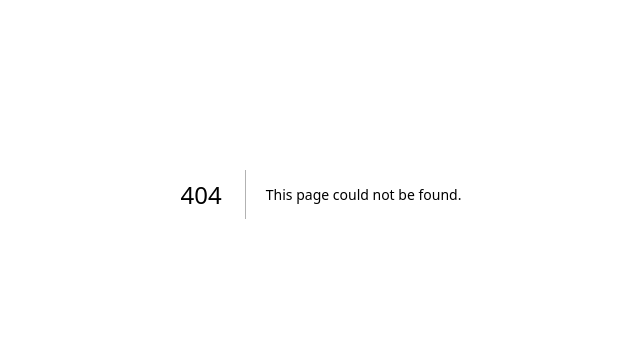
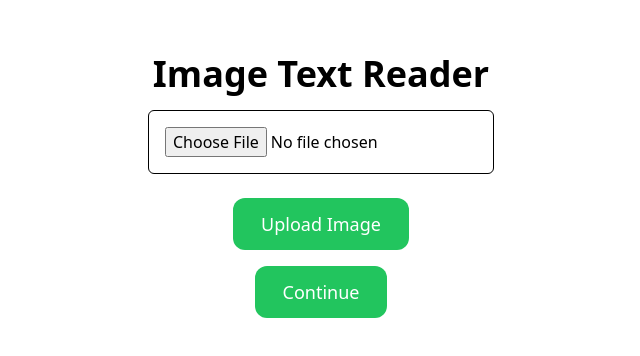
Before and after one commit to anubhav-aryan/accenture, a Next.js app in the folder frontend/: page /readtext in a window 1280 px wide. Before the commit this address had no page. Shown: the part 206-562 px from the top of the page, without its empty margins (319-959 px from the left). Built offline with nearby package versions, Linux system fonts and the light colour scheme.

Commit message:
feat: read text functionality

```diff
--- a/frontend/package.json
+++ b/frontend/package.json
@@ -30,6 +30,7 @@
     "react": "18.2.0",
     "react-dom": "18.2.0",
     "react-hook-form": "^7.47.0",
+    "react-markdown": "^9.0.1",
     "slate": "latest",
     "slate-history": "^0.93.0",
     "slate-react": "^0.99.0",
--- a/frontend/src/components/common/Header.tsx
+++ b/frontend/src/components/common/Header.tsx
@@ -28,6 +28,7 @@ const Header = () => {
   return (
     <div className="sticky top-0 z-10 bg-white">
       <div className="relative mx-auto flex flex-row items-center justify-between p-2 md:flex-row">
+        <Link href=" / ">
         <div className="flex items-center space-x-3">
           <div>
             <Image src="/logo.svg" alt="logo" width={50} height={50} />
@@ -36,8 +37,9 @@ const Header = () => {
             ScriptScanner
           </div>
         </div>
+        </Link>
         <div className="flex-grow"></div>
-        <div className="flex items-end justify-end space-x-6 text-xl font-medium text-gray-700">
+        <div className="flex items-end justify-end gap-8 space-x-6 text-xl font-medium text-gray-700">
           <Link href="/">
             {" "}
             {/* Wrap "Home" with Link */}
@@ -59,7 +61,7 @@ const Header = () => {
             <h2 className="hover:text-gray-500">About Us</h2>
           </Link>
         </div>
-        <div className="ml-2">
+        <div className="px-10">
           <SigninButton />
         </div>
       </div>
--- a/frontend/src/components/uncommon/Hero.tsx
+++ b/frontend/src/components/uncommon/Hero.tsx
@@ -9,7 +9,7 @@ const Hero = () => {
         <div className="container mx-auto flex flex-col items-center justify-center px-5 py-24 md:flex-row">
           <div className="mb-16 flex flex-col items-center text-center md:mb-0 md:w-1/2 md:items-start md:pr-16 md:text-left">
             <h1 className="title-font mb-4 text-5xl font-bold text-black">
-              We make PDF easy.
+              We make Images easy.
             </h1>
             <p className="mb-8 text-2xl font-semibold leading-relaxed">
               All the tools you&apos;ll need to be more productive and work
@@ -17,7 +17,7 @@ const Hero = () => {
             </p>
             <Link href="/#tools">
               <div className="container flex items-center justify-center">
-                <button className="inline-flex rounded-3xl border-0 bg-[#54BD95] px-6 py-2 text-lg text-white focus:outline-none">
+                <button className="inline-flex rounded-3xl border-0 bg-[#54BD95] px-10 py-3 text-2xl text-white focus:outline-none">
                   Start
                 </button>
               </div>
--- a/frontend/src/components/uncommon/Tools.tsx
+++ b/frontend/src/components/uncommon/Tools.tsx
@@ -11,7 +11,7 @@ const Tools = () => {
         </h1>
         <div className="grid grid-cols-1 gap-3 px-4 md:grid-cols-3 md:px-8 lg:mx-12 lg:px-12">
           {/* Tool 1 - Read Text */}
-          <Link href="/read-text">
+          <Link href="/readtext">
             <div className="relative flex items-center justify-start gap-6 rounded-lg border border-zinc-400 bg-emerald-400 bg-opacity-10 px-4 py-8 md:px-8">
               <Image src="/ICON 1.svg" alt="logo" width={50} height={50} />
               <p className="text-lg font-bold">Read Text</p>
--- /dev/null
+++ b/frontend/src/pages/feedback.tsx
@@ -0,0 +1,15 @@
+import Header from '@/components/common/Header'
+import React from 'react'
+
+const feedback = () => {
+  return (
+    <>
+    <Header />
+    <div className=''>
+
+    </div>
+    </>
+  )
+}
+
+export default feedback
--- /dev/null
+++ b/frontend/src/pages/readtext.tsx
@@ -0,0 +1,73 @@
+import React, { useState } from "react";
+import axios from "axios";
+import ReactMarkdown from "react-markdown";
+import Link from "next/link";
+
+const ReadText = () => {
+  const [file, setFile] = useState<File | null>(null);
+  const [inference, setInference] = useState<string>("");
+  const [isLoading, setIsLoading] = useState<boolean>(false);
+
+  const onFileChange = (event: React.ChangeEvent<HTMLInputElement>) => {
+    if (event.target.files && event.target.files.length > 0) {
+      setFile(event.target.files[0]);
+    }
+  };
+
+  const onFileUpload = async () => {
+    if (!file) return;
+    setIsLoading(true);
+
+    const formData = new FormData();
+    formData.append("image", file);
+
+    try {
+      const response = await axios.post(
+        "http://127.0.0.1:5000/analyze",
+        formData,
+        {
+          headers: {
+            "Content-Type": "multipart/form-data",
+          },
+        }
+      );
+      setInference(response.data.response);
+    } catch (error) {
+      console.error("Error uploading file:", error);
+    } finally {
+      setIsLoading(false);
+    }
+  };
+
+  return (
+    <div className="flex flex-col items-center justify-center min-h-screen">
+      <h1 className="mb-4 text-4xl font-bold">Image Text Reader </h1>
+      <input
+        type="file"
+        onChange={onFileChange}
+        className="mb-6 p-4 border border-black rounded-md"
+      />
+      <button
+        onClick={onFileUpload}
+        className="px-7 py-3 text-white bg-green-500 hover:bg-green-400 rounded-xl text-lg"
+        disabled={isLoading}
+      >
+        {isLoading ? "Processing..." : "Upload Image"}
+      </button>{" "}
+      {inference && (
+        <div className="text-lg w-4/5 pt-10">
+          <ReactMarkdown>{inference}</ReactMarkdown>
+        </div>
+      )}
+      <div className="py-4">
+        <Link href="feedback">
+          <button className="px-7 py-3 text-white bg-green-500 hover:bg-green-400 rounded-xl text-lg">
+            Continue
+          </button>
+        </Link>
+      </div>
+    </div>
+  );
+};
+
+export default ReadText;
```
Also changed, not shown: frontend/src/components/uncommon/Whyus.tsx (line endings or trailing spaces), 2 other files (tests, documents, lock files or other folders).
